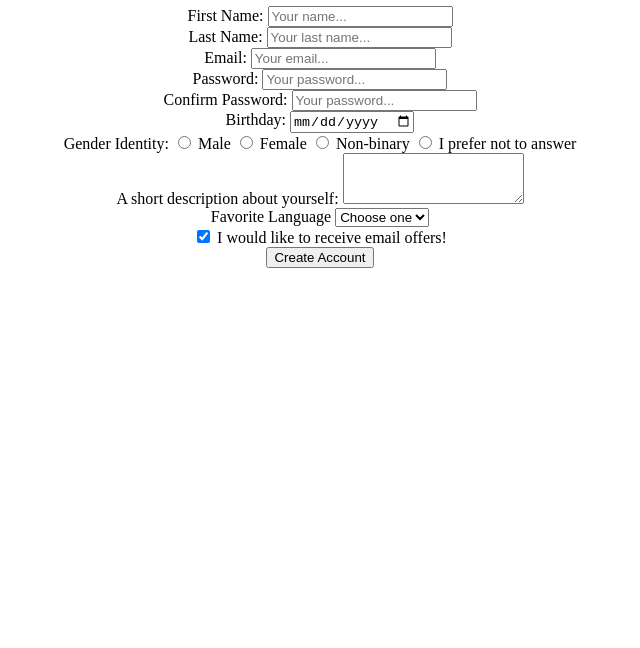
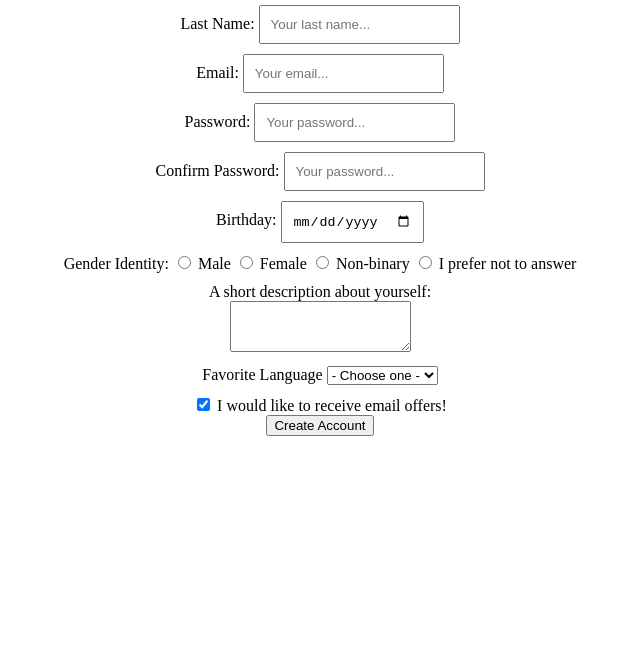
Before and after one commit to DNakagawa21/Devin, a plain HTML site: page index.html in a window 1280 px wide. Shown: the part 152-800 px from the top of the page, without its empty margins (320-960 px from the left). Drawn offline with Linux system fonts and the light colour scheme.

Commit message:
Finished Product

```diff
--- a/index.html
+++ b/index.html
@@ -5,7 +5,15 @@
     <style>
         body {
             text-align: center;
-            margin: 100px 0px 0px 0px;
+            margin: 50px 0px 0px 0px;
+        }
+
+        div {
+            margin: 10px 0px 0px 0px;
+        }
+
+        input {
+            padding: 10px;
         }
     </style>
 </head>
@@ -16,39 +24,28 @@
     <form action="/process" method="post">
         <div>
             <label>First Name: </label>
-        <input type="text" name="name"
-        placeholder="Your name..." >
+            <input type="text" name="name" placeholder="Your name..." >
         </div>
-
         <div>
             <label>Last Name: </label>
-        <input type="text" name="name"
-        placeholder="Your last name..." >
+            <input type="text" name="name" placeholder="Your last name..." >
         </div>
-
         <div>
             <label>Email: </label>
-        <input type="text" name="email"
-        placeholder="Your email..." >
+            <input type="text" name="email" placeholder="Your email..." >
         </div>
-
         <div>
             <label>Password: </label>
-        <input type="password" name="password"
-        placeholder="Your password..." >
+            <input type="password" name="password" placeholder="Your password..." >
         </div>
-
         <div>
             <label>Confirm Password: </label>
-        <input type="password" name="password"
-        placeholder="Your password..." >
+            <input type="password" name="password" placeholder="Your password..." >
         </div>
-
         <div>
             <label>Birthday: </label>
-        <input type="date" name="dob">
+            <input type="date" name="dob" >
         </div>
-
         <div>
             <label>Gender Identity: </label>
             <input type="radio" name="font" value="male" id="male">
@@ -60,31 +57,27 @@
             <input type="radio" name="font" value="i-prefer-not-to-answer" id="i-prefer-not-to-answer">
             <label for="i-prefer-not-to-answer">I prefer not to answer</label>
         </div>
+        <div>
+            <label for="description">A short description about yourself: </label><br/>
+            <textarea name="comment" cols="20" rows="3" id="description"></textarea>
 
-    <div>
-        <label>A short description about yourself: </label>
-        <textarea name="comment" cols="20" rows="3"></textarea>
         </div>
-
         <div>
             <label>Favorite Language</label>
             <select name="Language">
-            <option>Choose one</option>
-            <option>HTML</option>
-            <option>Javascript</option>
-            <option>CSS</option>
-            <option>Python</option>
-            <option>Other</option>
+                <option value="" selected disabled>- Choose one -</option>
+                <option value="html">HTML</option>
+                <option value="javascript">Javascript</option>
+                <option value="css">CSS</option>
+                <option value="python">Python</option>
+                <option value="other">Other</option>
             </select>
         </div>
-
         <div>
-        <input type="checkbox" name="offers"
-        id="offers" checked >
-        <label for="offers">I would like
-        to receive email offers!</label>
+            <input type="checkbox" name="offers" id="offers" checked >
+            <label for="offers">I would like to receive email offers!</label>
         </div>
-    <input type="submit" value="Create Account" >
+        <button type="submit">Create Account</button>
     </form>
 </body>
 </html>
```
Lines whose indentation alone changed are shown as unchanged.
